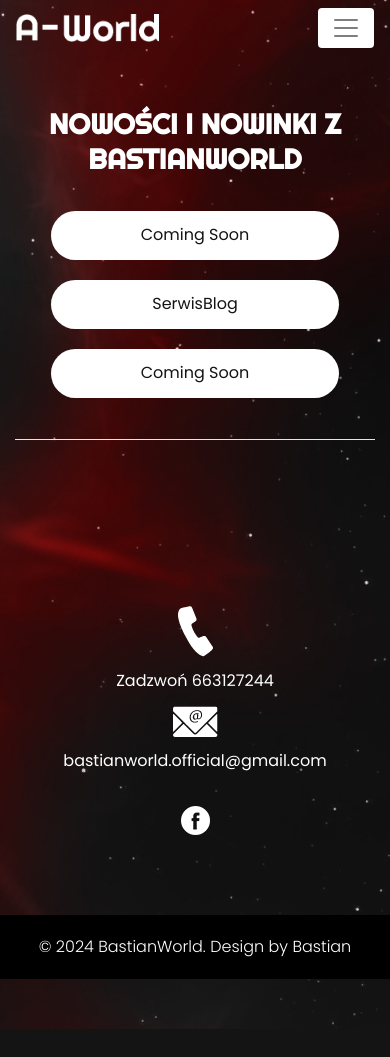
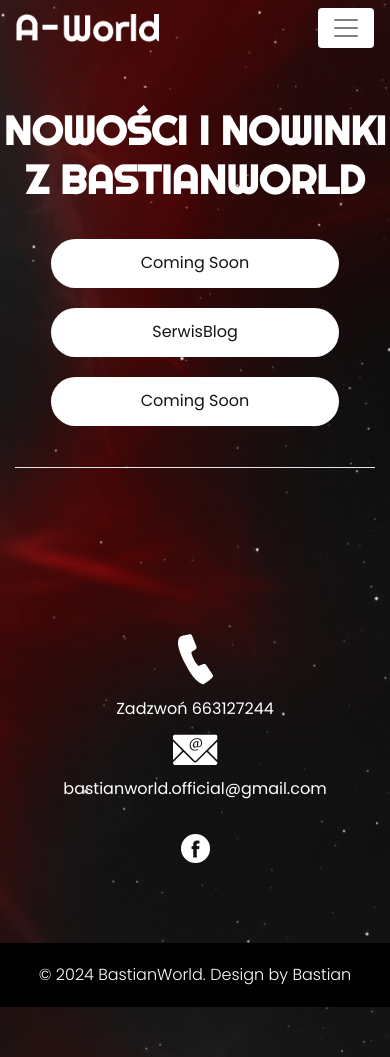
Before and after one commit to Bastian8004/BastianWorldPage, a Django app: page /blog in a window 390 px wide. Before the commit the page ends 1029 px from the top, so only its background shows below. Run offline with Django 4.2, Linux system fonts and the light colour scheme; data that the repository does not hold is empty; some libraries are stand-ins or nearby versions.

Commit message:
css mobile

```diff
--- a/BW/static/css/responsive.css
+++ b/BW/static/css/responsive.css
@@ -310,7 +310,7 @@
         display: initial;
     }
     .banner_taital {
-        font-size: 50px;
+        font-size: 40px;
     }
     .bg-light {
         background-color: transparent !important;
@@ -508,7 +508,7 @@
         display: initial;
     }
     .banner_taital {
-        font-size: 28px;
+        font-size: 40px;
     }
     .bg-light {
         background-color: transparent !important;
```
